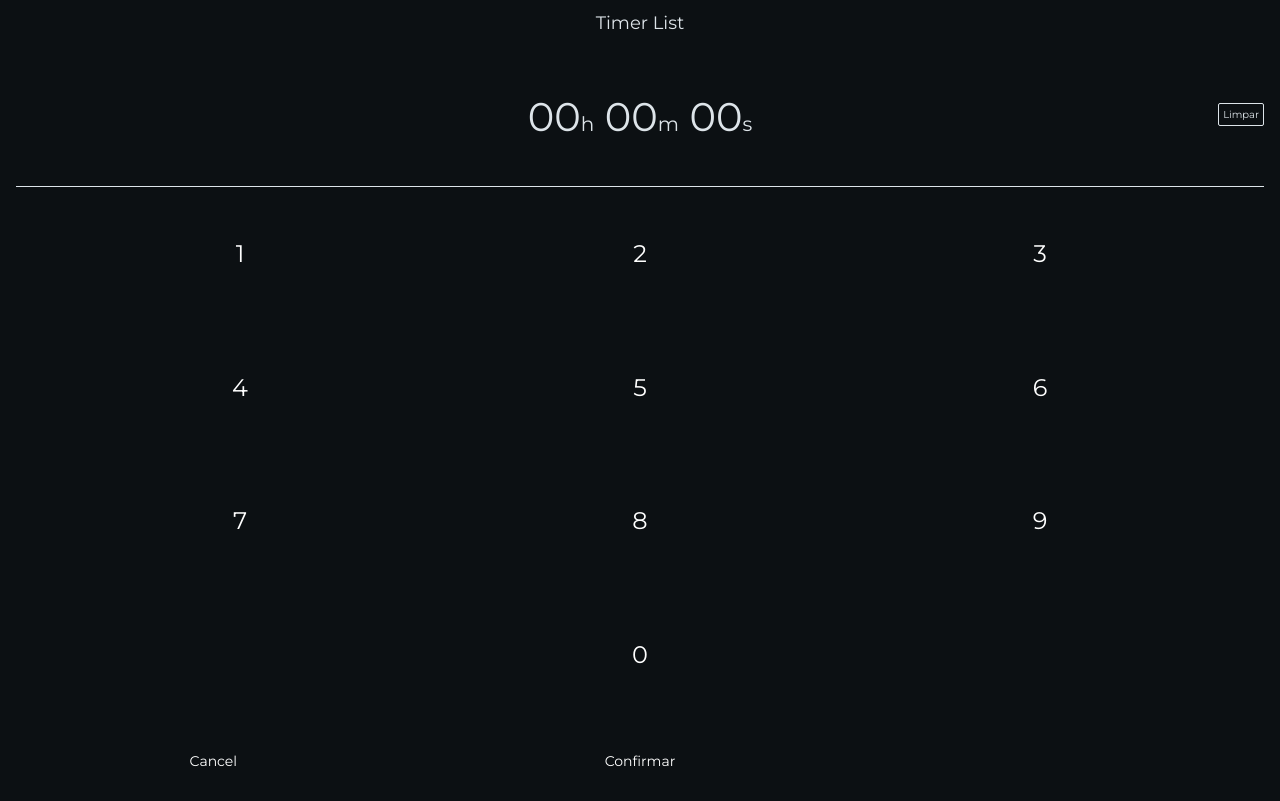
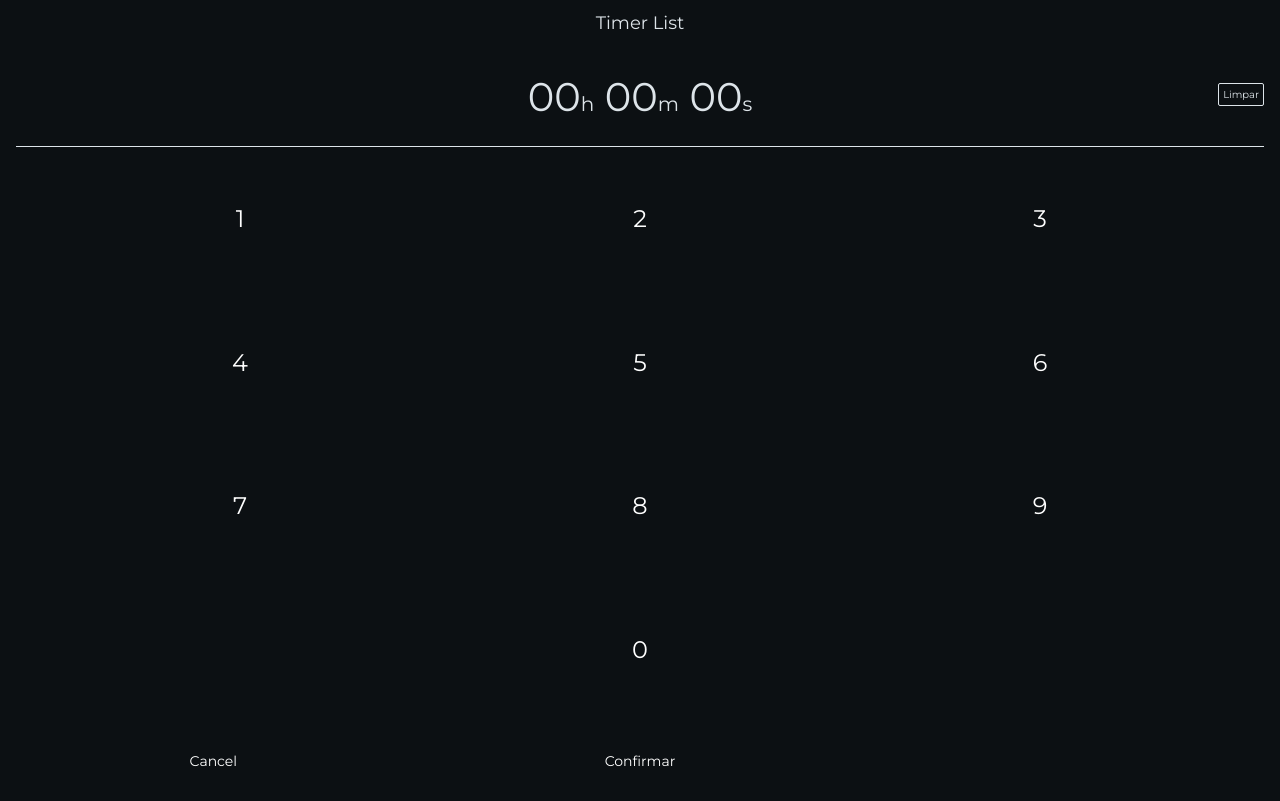
Before and after one commit to CentralizedDiv/timer-list, a Svelte app: page / in a window 1280 px wide. Both pictures are taken after a click on the button "Add timer". Built offline with nearby package versions, Linux system fonts and the light colour scheme.

Commit message:
some padding

```diff
--- a/src/components/KeyPad.component.svelte
+++ b/src/components/KeyPad.component.svelte
@@ -33,7 +33,7 @@
   .KeyPad {
     display: grid;
     grid-template-columns: repeat(3, 1fr);
-    grid-template-rows: 140px 1fr 80px;
+    grid-template-rows: 100px 1fr 80px;
     height: 100%;
 
     &-timePreview {
```
